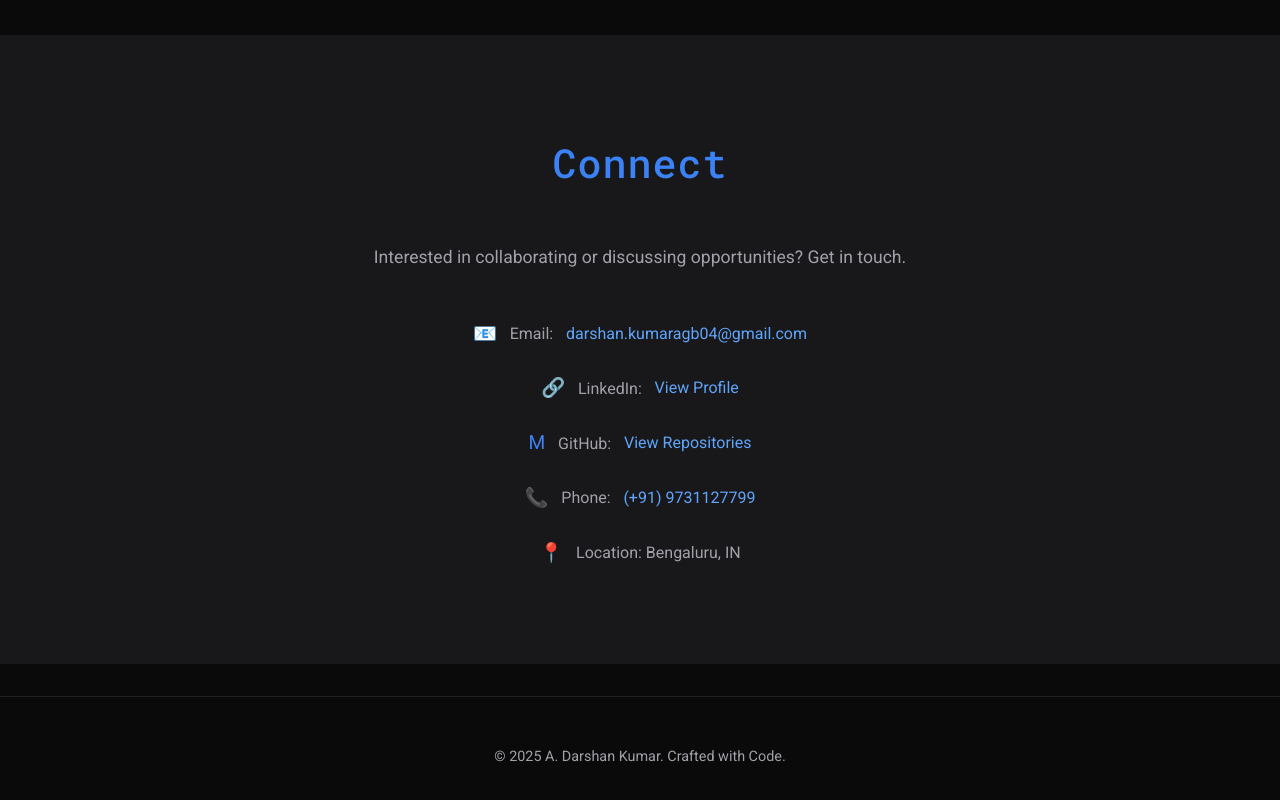
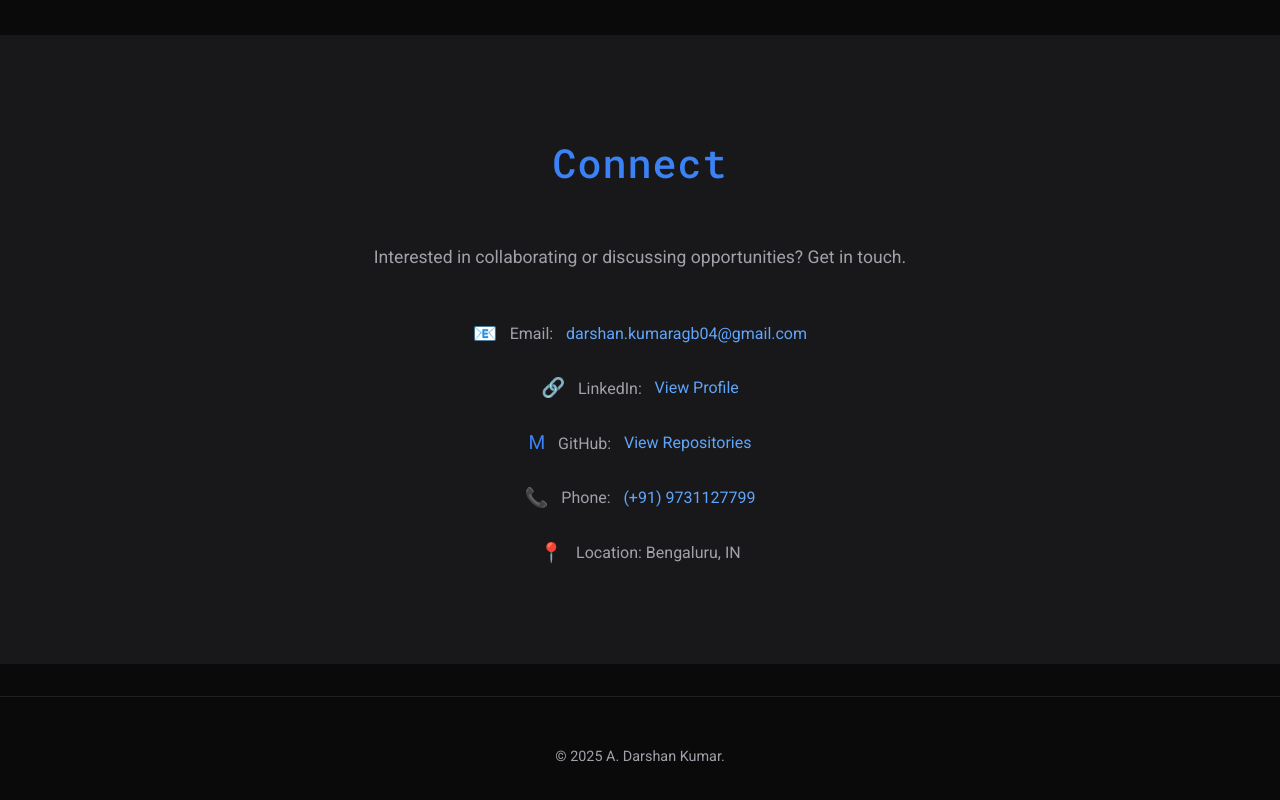
Before and after one commit to darshan-kmr/interactive-resume, a plain HTML site: page index.html in a window 1280 px wide. Shown: the part 3789-4589 px from the top of the page. Drawn offline with Linux system fonts and the light colour scheme.

Commit message:
Update index.html

```diff
--- a/index.html
+++ b/index.html
@@ -153,7 +153,7 @@
     </section>
 
     <footer>
-        <p>© <span id="current-year"></span> A. Darshan Kumar. Crafted with Code.</p>
+        <p>© <span id="current-year"></span> A. Darshan Kumar.</p>
     </footer>
 
     <script src="script.js"></script>
```
